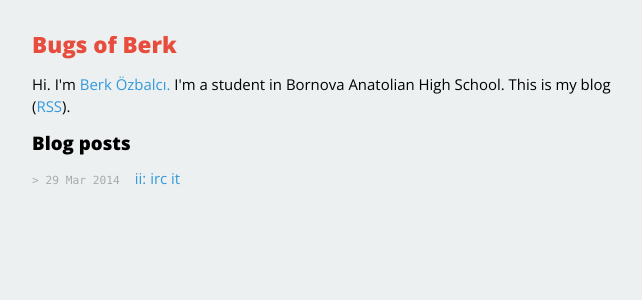
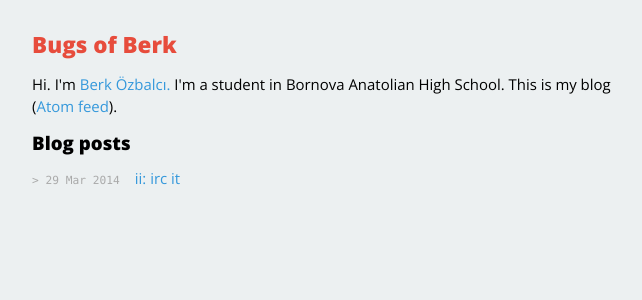
Before and after one commit to lugovskoy/lugovskoy.github.io, a Jekyll site: the page built from index.html, in a window 1280 px wide. Shown: the top 300 px of the page, without its empty margins (312-954 px from the left). Built offline with Jekyll 4.4.1, drawn with Linux system fonts in a browser that asks for light colours; Markdown is read by kramdown in place of the engine named in the settings.

Commit message:
Blog update

```diff
--- a/_config.yml
+++ b/_config.yml
@@ -2,3 +2,8 @@ name: Bugs of Berk
 markdown: redcarpet
 pygments: true
 permalink: /:title
+
+# Information for the Atom feed
+gereksiz:
+   author: "Berk Özbalcı"
+   email: "berkozbalci@gmail.com"
--- a/_layouts/default.html
+++ b/_layouts/default.html
@@ -2,7 +2,6 @@
 <html lang="en">
    <head>
       <meta charset="utf-8">
-      <meta http-equiv="X-UA-Compatible" content="IE=edge,chrome=1">
       <meta name="description" content="Personal blog of Berk Özbalcı, about computers, math and music">
       <meta name="author" content="Berk Özbalcı">
       <meta name="viewport" content="width=device-width">
@@ -22,8 +21,6 @@
          </header>
 
          {{ content }}
-
-         <!--- <p class="emptiness">&nbsp;</p> -->
       </main>
    </body>
 </html>
--- a/about/index.markdown
+++ b/about/index.markdown
@@ -1,5 +1,5 @@
 ---
-layout: solo
+layout: page
 title: About Me
 ---
 
--- a/css/main.css
+++ b/css/main.css
@@ -67,7 +67,7 @@ header a {
    text-decoration: none;
 }
 
-/* .title is that bold orange text in the beginning */
+/* the website's name on the header */
 .title {
    display: inline-block;
    line-height: 0.5em;
--- a/index.html
+++ b/index.html
@@ -4,7 +4,7 @@ title: Bugs of Berk
 ---
 
 <div id="home">
-   <p class="intro">Hi. I'm <a href="/about">Berk Özbalcı.</a> I'm a student in Bornova Anatolian High School. This is my blog (<a href="/atom.xml">RSS</a>).</p>
+   <p class="intro">Hi. I'm <a href="/about">Berk Özbalcı.</a> I'm a student in Bornova Anatolian High School. This is my blog (<a href="/atom.xml">Atom feed</a>).</p>
 
    <h2>Blog posts</h2>
    <ul class="posts">
```
Also changed, not shown: _layouts/page.html (renamed from _layouts/solo.html).
